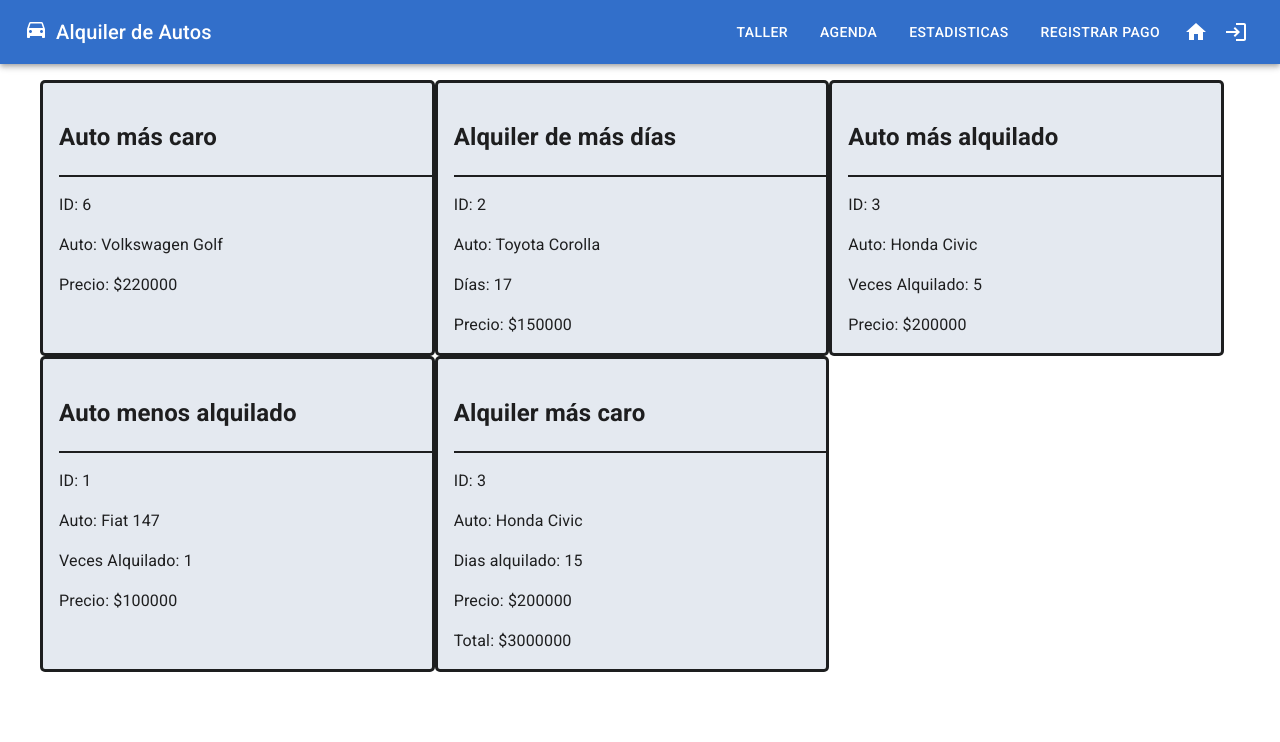
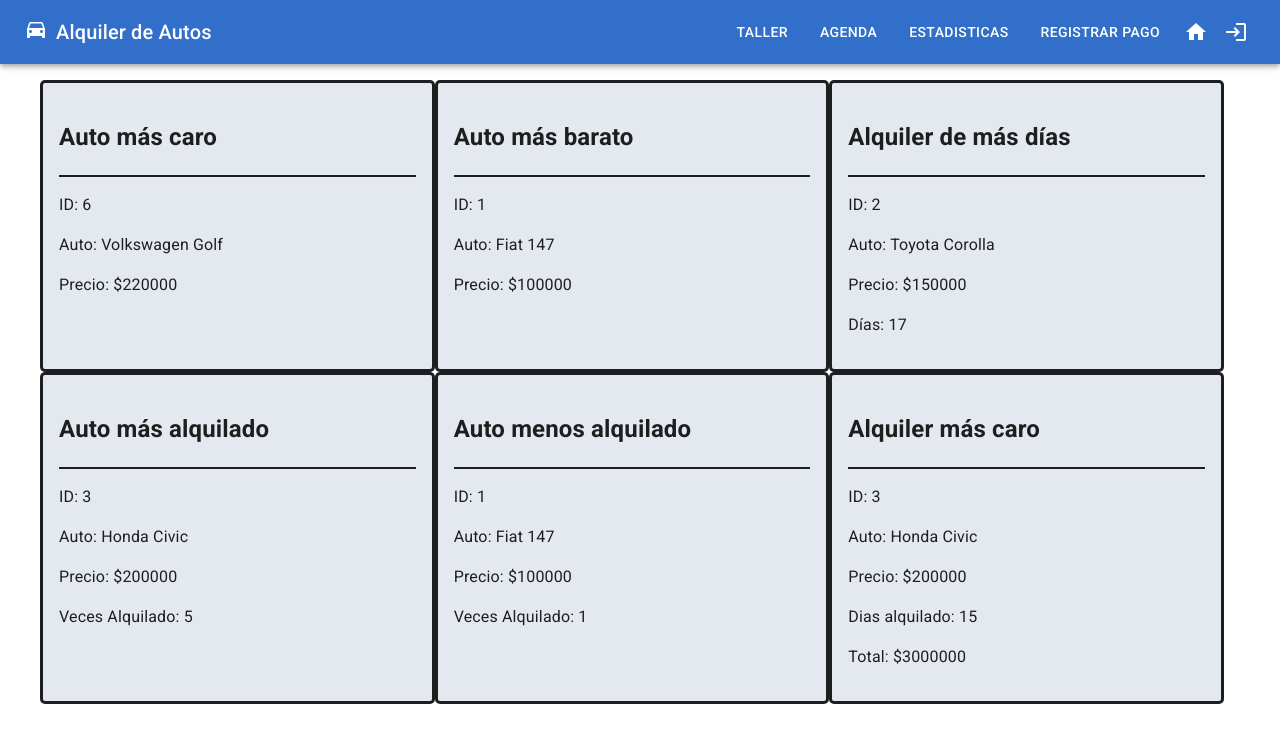
Before and after one commit to DesApp-2024c1-Grupo-1/Alquiler-Autos, a React (Vite) app: page /Estadisticas in a window 1280 px wide. Shown: the top 742 px of the page. Built offline with nearby package versions, Linux system fonts and the light colour scheme.

Commit message:
otro filtro

```diff
--- a/src/pages/Estadisticas.jsx
+++ b/src/pages/Estadisticas.jsx
@@ -20,6 +20,12 @@ export function Estadisticas() {
         return (prev.precio > current.precio) ? prev : current;
     }, {});
 
+    // Filtrar el auto mas barato
+    const autoMasBarato = allAlquileres.reduce((prev, current) => {
+        return (prev.precio < current.precio) ? prev : current;
+    }, {});
+
+
     // Filtrar el alquiler de mas días
     const alquilerMasLargo = allAlquileres.reduce((prev, current) => {
         return (prev.dias > current.dias) ? prev : current;
@@ -35,15 +41,17 @@ export function Estadisticas() {
         return (prev.vecesAlquilado < current.vecesAlquilado) ? prev : current;
     }, {});
 
-    // Filtrar el auto que menos veces alquilaron
+    // Filtrar el alquiler mas caro
     const alquilerMasCaro = allAlquileres.reduce((prev, current) => {
         return (prev.precio * prev.dias > current.precio * current.dias) ? prev : current;
     }, {});
 
+    const estilo = {backgroundColor: "#e4e9f0", borderRadius: '5px', border: "solid", padding: 2}
+
     return (
         <Container maxWidth="100%">
             <Grid container spacing={2} sx={{ display: 'flex', flexWrap: 'wrap'}}>
-                <Grid item xs={12} sm={6} md={4} lg={4} sx={{backgroundColor: "#e4e9f0", borderRadius: '5px', border: "solid"}}>
+                <Grid item xs={12} sm={6} md={4} lg={4} sx={estilo}>
                     <h2>Auto más caro</h2>
                     <hr style={{ border: '1px solid'}} />
                     {autoMasCaro && (
@@ -54,51 +62,62 @@ export function Estadisticas() {
                         </div>
                     )}
                 </Grid>
-                <Grid item xs={12} sm={6} md={4} lg={4} sx={{backgroundColor: "#e4e9f0", borderRadius: '5px', border: "solid"}}>
+                <Grid item xs={12} sm={6} md={4} lg={4} sx={estilo}>
+                    <h2>Auto más barato</h2>
+                    <hr style={{ border: '1px solid'}} />
+                    {autoMasBarato && (
+                        <div>
+                        <p>ID: {autoMasBarato.id}</p>
+                        <p>Auto: {autoMasBarato.auto}</p>
+                        <p>Precio: ${autoMasBarato.precio}</p>
+                        </div>
+                    )}
+                </Grid>
+                <Grid item xs={12} sm={6} md={4} lg={4} sx={estilo}>
                     <h2>Alquiler de más días</h2>
                     <hr style={{ border: '1px solid'}} />
                     {alquilerMasLargo && (
                         <div>
                         <p>ID: {alquilerMasLargo.id}</p>
                         <p>Auto: {alquilerMasLargo.auto}</p>
+                        <p>Precio: ${alquilerMasLargo.precio}</p>
                         <p>Días: {alquilerMasLargo.dias}</p>
-                        <p>Precio: ${alquilerMasLargo.precio}</p>
                         </div>
                     )}
                 </Grid>
-                <Grid item xs={12} sm={6} md={4} lg={4} sx={{backgroundColor: "#e4e9f0", borderRadius: '5px', border: "solid"}}>
+                <Grid item xs={12} sm={6} md={4} lg={4} sx={estilo}>
                     <h2>Auto más alquilado</h2>
                     <hr style={{ border: '1px solid'}} />
                     {autoMasAlquilado && (
                         <div>
                         <p>ID: {autoMasAlquilado.id}</p>
                         <p>Auto: {autoMasAlquilado.auto}</p>
+                        <p>Precio: ${autoMasAlquilado.precio}</p>
                         <p>Veces Alquilado: {autoMasAlquilado.vecesAlquilado}</p>
-                        <p>Precio: ${autoMasAlquilado.precio}</p>
                         </div>
                     )}
                 </Grid>
-                <Grid item xs={12} sm={6} md={4} lg={4} sx={{backgroundColor: "#e4e9f0", borderRadius: '5px', border: "solid"}}>
+                <Grid item xs={12} sm={6} md={4} lg={4} sx={estilo}>
                     <h2>Auto menos alquilado</h2>
                     <hr style={{ border: '1px solid'}} />
                     {autoMenosAlquilado && (
                         <div>
                         <p>ID: {autoMenosAlquilado.id}</p>
                         <p>Auto: {autoMenosAlquilado.auto}</p>
+                        <p>Precio: ${autoMenosAlquilado.precio}</p>
                         <p>Veces Alquilado: {autoMenosAlquilado.vecesAlquilado}</p>
-                        <p>Precio: ${autoMenosAlquilado.precio}</p>
                         </div>
                     )}
                 </Grid>
-                <Grid item xs={12} sm={6} md={4} lg={4} sx={{backgroundColor: "#e4e9f0", borderRadius: '5px', border: "solid"}}>
+                <Grid item xs={12} sm={6} md={4} lg={4} sx={estilo}>
                     <h2>Alquiler más caro</h2>
                     <hr style={{ border: '1px solid'}} />
                     {alquilerMasCaro && (
                         <div>
                         <p>ID: {alquilerMasCaro.id}</p>
                         <p>Auto: {alquilerMasCaro.auto}</p>
+                        <p>Precio: ${alquilerMasCaro.precio}</p>
                         <p>Dias alquilado: {alquilerMasCaro.dias}</p>
-                        <p>Precio: ${alquilerMasCaro.precio}</p>
                         <p>Total: ${alquilerMasCaro.precio * alquilerMasCaro.dias}</p>
                         </div>
                     )}
```
